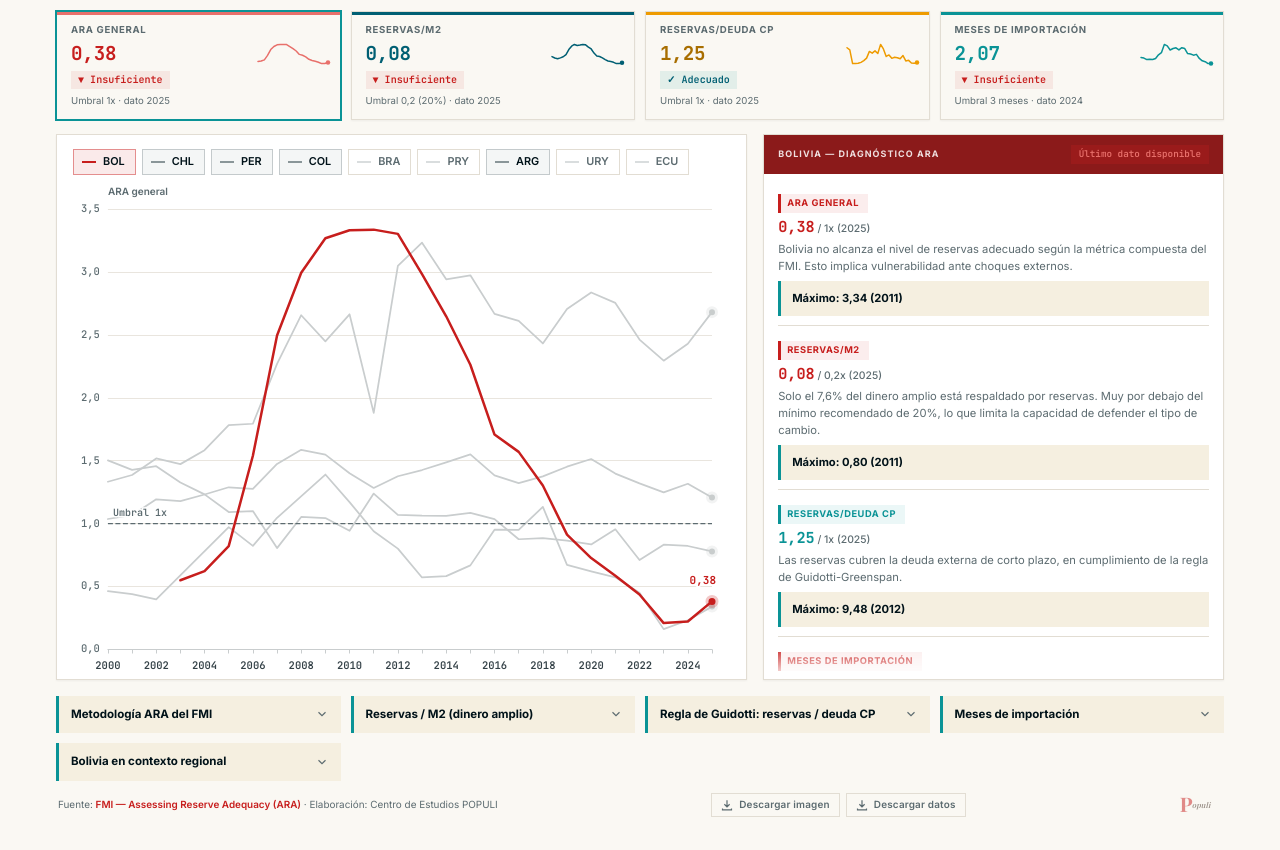
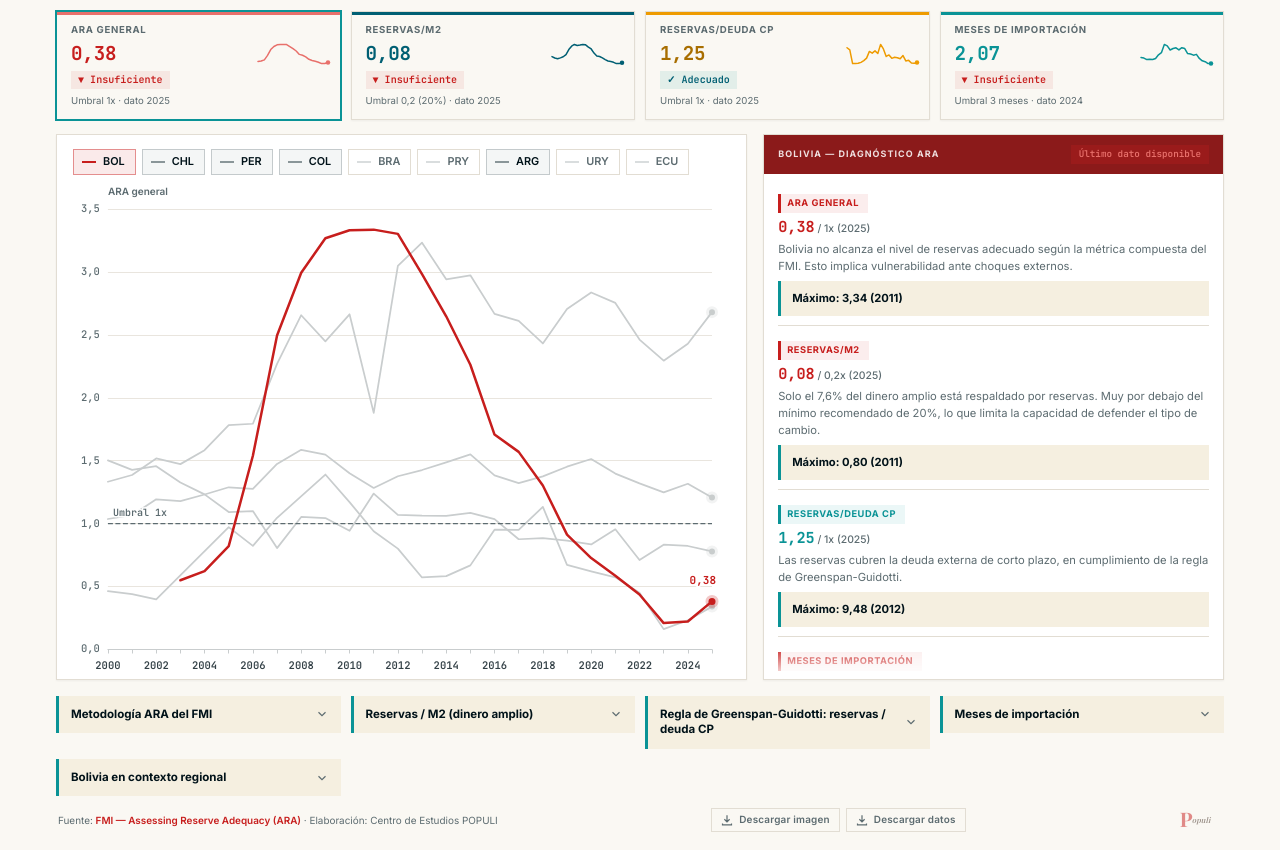
Before and after one commit to Centro-de-Estudios-POPULI/populi-monetario, a plain HTML site: page embed/ara_fmi.html in a window 1280 px wide. Shown: the part 73-923 px from the top of the page. Drawn offline with nearby package versions, Linux system fonts and the light colour scheme; a web font is replaced by a local one.

Commit message:
Textos corregidos en castellano e inglés (dudas del original del 10-nov-2026)
Las observaciones que aparecieron al traducir los gráficos, corregidas en los dos idiomas: frases que no
concordaban, cifras escritas a mano que ahora salen del dato, definiciones que no coincidían con el dato y
nombres distintos para una misma cosa. Detalle punto por punto en Escritorio/Dudas_graficos_monitores.md.

Verificado en el navegador: en castellano no hay solapes, textos fuera del lienzo, desbordes ni errores nuevos
y sólo cambian los textos corregidos; con ?lang=en no queda texto en castellano.

Co-Authored-By: Claude Opus 5.5 <noreply@anthropic.com>
Claude-Session: https://claude.ai/code/session_01EDXfPkaubC2v73waTj4X3g

```diff
--- a/embed/ara_fmi.html
+++ b/embed/ara_fmi.html
@@ -88,7 +88,7 @@
       grafico = PM.montar(el, opciones);
       panel();
       PM.alCambiarTema(function () { cifras(); pintarPastillas(); panel(); });
-      PM.preguntas(document.getElementById('preguntas'), PREGUNTAS);
+      PM.preguntas(document.getElementById('preguntas'), preguntas());
       document.getElementById('fuente').innerHTML = T(
         'Fuente: <a href="https://www.imf.org/external/datamapper/datasets/ARA" target="_blank" rel="noopener">FMI — Assessing Reserve Adequacy (ARA)</a> · Elaboración: Centro de Estudios POPULI',
         'Source: <a href="https://www.imf.org/external/datamapper/datasets/ARA" target="_blank" rel="noopener">IMF — Assessing Reserve Adequacy (ARA)</a> · Analysis: Centro de Estudios POPULI');
@@ -228,10 +228,10 @@
             'Only ' + PM.pct(val * 100, 1) + ' of broad money is backed by reserves. Well below the recommended minimum of 20%, which limits the capacity to defend the exchange rate.')
           : T('Respaldo adecuado del dinero amplio con reservas internacionales.', 'Adequate backing of broad money with international reserves.');
         else if (k === 'Reserves_STD') desc = val < thr
-          ? T('Las reservas no cubren la totalidad de la deuda externa de corto plazo, lo que viola la regla de Guidotti.',
-            'Reserves do not cover the whole of the short-term external debt, which violates the Guidotti rule.')
-          : T('Las reservas cubren la deuda externa de corto plazo, en cumplimiento de la regla de Guidotti-Greenspan.',
-            'Reserves cover the short-term external debt, in compliance with the Guidotti-Greenspan rule.');
+          ? T('Las reservas no cubren la totalidad de la deuda externa de corto plazo, lo que viola la regla de Greenspan-Guidotti.',
+            'Reserves do not cover the whole of the short-term external debt, which violates the Greenspan-Guidotti rule.')
+          : T('Las reservas cubren la deuda externa de corto plazo, en cumplimiento de la regla de Greenspan-Guidotti.',
+            'Reserves cover the short-term external debt, in compliance with the Greenspan-Guidotti rule.');
         else desc = val < thr
           ? T('Con ' + PM.num(val, 1) + ' meses de cobertura, Bolivia está por debajo del nivel prudente de 3 meses. El margen para financiar importaciones con reservas es muy limitado.',
             'With ' + PM.num(val, 1) + ' months of coverage, Bolivia is below the prudent level of 3 months. The room to finance imports with reserves is very limited.')
@@ -261,23 +261,62 @@
       document.getElementById('panel').innerHTML = html;
     }
 
-    var PREGUNTAS = [
+    // Las preguntas se arman con el dato ya cargado: lo que dicen de Bolivia y de la región (qué umbrales se
+    // incumplen, desde cuándo y con qué cifra) sale del JSON, como en el panel. Escrito a mano quedaba viejo.
+    function preguntas() {
+      var deBolivia = function (k, anio) { var v = null; (DATA.series[k].Bolivia || []).forEach(function (p) { if (p.year === anio) v = p.value; }); return v; };
+      // cuántos de los cuatro umbrales incumple un país con el último dato de cada indicador (Bolivia: el del panel)
+      var incumple = function (c) {
+        var n = 0;
+        IND.forEach(function (k) {
+          var u = c === 'Bolivia' ? ultimo(k) : null;
+          if (!u) (DATA.series[k][c] || []).forEach(function (p) { if (!u || p.year > u.year) u = p; });
+          if (u && u.value != null && u.value < DATA.indicators[k].threshold) n++;
+        });
+        return n;
+      };
+      // Regla de Greenspan-Guidotti: Bolivia frente al umbral con su último dato y los dos años anteriores
+      var g = ultimo('Reserves_STD'), tG = DATA.indicators.Reserves_STD.threshold, fG = '';
+      if (g) {
+        var g1 = deBolivia('Reserves_STD', g.year - 1), g2 = deBolivia('Reserves_STD', g.year - 2);
+        if (g.value < tG) fG = T(' Bolivia está por debajo de este umbral (' + g.year + ').', ' Bolivia is below this threshold (' + g.year + ').');
+        else if (g1 == null || g1 >= tG) fG = T(' Bolivia cumple este umbral (' + g.year + ').', ' Bolivia meets this threshold (' + g.year + ').');
+        else if (g2 != null && g2 >= tG) fG = T(' Bolivia recuperó este umbral en ' + g.year + ' tras caer por debajo en ' + (g.year - 1) + '.',
+          ' Bolivia regained this threshold in ' + g.year + ' after falling below it in ' + (g.year - 1) + '.');
+        else fG = T(' Bolivia recuperó este umbral en ' + g.year + '.', ' Bolivia regained this threshold in ' + g.year + '.');
+      }
+      // Meses de importación: el máximo de 2012-2015 (los años de más reservas) contra el último dato
+      var mi = ultimo('Reserves_M'), tM = DATA.indicators.Reserves_M.threshold, tope = null, fM = '';
+      (DATA.series.Reserves_M.Bolivia || []).forEach(function (p) { if (p.year >= 2012 && p.year <= 2015 && (tope == null || p.value > tope)) tope = p.value; });
+      if (mi && tope != null) fM = T(' Bolivia pasó de hasta ' + PM.num(tope, 1) + ' meses de cobertura en 2012-2015 a ' + (mi.value < tM ? 'apenas ' : '') + PM.num(mi.value, 1) + ' meses en ' + mi.year + ', reflejo del agotamiento de las reservas líquidas frente a una economía que sigue importando a ritmo elevado.',
+        ' Bolivia went from as much as ' + PM.num(tope, 1) + ' months of coverage in 2012-2015 to ' + (mi.value < tM ? 'barely ' : '') + PM.num(mi.value, 1) + ' months in ' + mi.year + ', a reflection of the depletion of liquid reserves in the face of an economy that keeps importing at a high pace.');
+      // Región: los países que incumplen 3 o más de los 4 umbrales con su último dato
+      var peores = DATA.metadata.paises.filter(function (c) { return incumple(c) >= 3; }).map(function (c) { return NOMBRE[c] || c; });
+      var lista = function (y) { return peores.slice(0, -1).join(', ') + y + peores[peores.length - 1]; };
+      var anioR = DATA.metadata.ultimo_dato, fR = '';
+      if (peores.length === 1) fR = T(peores[0] + ' es el país de Sudamérica con los indicadores ARA más deteriorados (' + anioR + '). ',
+        peores[0] + ' is the country in South America with the most deteriorated ARA indicators (' + anioR + '). ');
+      else if (peores.length > 1) fR = T(lista(' y ') + ' son los países de Sudamérica con los indicadores ARA más deteriorados (' + anioR + '). ',
+        lista(' and ') + ' are the countries in South America with the most deteriorated ARA indicators (' + anioR + '). ');
+      var malosB = incumple('Bolivia');
+      return [
       [T('Metodología ARA del FMI', 'The ARA methodology of the IMF'), T(
         'La métrica <strong>Assessing Reserve Adequacy</strong> (ARA) del FMI es un indicador compuesto que pondera cuatro fuentes de riesgo: exportaciones, dinero amplio (M2), deuda externa de corto plazo y otros pasivos. Un valor <strong>≥ 1</strong> indica reservas adecuadas para enfrentar choques externos sin necesidad de ajustes abruptos en la política cambiaria o comercial.',
         'The <strong>Assessing Reserve Adequacy</strong> (ARA) metric of the IMF is a composite indicator that weights four sources of risk: exports, broad money (M2), short-term external debt and other liabilities. A value <strong>≥ 1</strong> indicates reserves adequate to face external shocks without the need for abrupt adjustments in exchange-rate or trade policy.')],
       [T('Reservas / M2 (dinero amplio)', 'Reserves / M2 (broad money)'), T(
         'Mide qué proporción de los depósitos y billetes en circulación está respaldada por reservas internacionales. El estándar mínimo del FMI es <strong>20% (0,2)</strong>. Cuando este ratio cae, el banco central pierde capacidad para defender la paridad cambiaria ante corridas bancarias o fuga de capitales, porque M2 mide el dinero que podría convertirse rápidamente en demanda de dólares.',
         'It measures what share of the deposits and banknotes in circulation is backed by international reserves. The minimum standard of the IMF is <strong>20% (0.2)</strong>. When this ratio falls, the central bank loses capacity to defend the exchange-rate parity in the face of bank runs or capital flight, because M2 measures the money that could quickly turn into demand for dollars.')],
-      [T('Regla de Guidotti: reservas / deuda CP', 'The Guidotti rule: reserves / ST debt'), T(
-        'La <strong>regla de Guidotti-Greenspan</strong> establece que las reservas deben cubrir al menos el 100% de la deuda externa de corto plazo (vencimientos ≤ 1 año). Un ratio <strong>≥ 1</strong> significa que el país puede pagar todos sus compromisos externos inmediatos sin recurrir a nuevos préstamos. Bolivia recuperó este umbral en 2025 tras caer por debajo en 2024.',
-        'The <strong>Guidotti-Greenspan rule</strong> states that reserves must cover at least 100% of short-term external debt (maturities ≤ 1 year). A ratio <strong>≥ 1</strong> means that the country can pay all its immediate external commitments without resorting to new loans. Bolivia regained this threshold in 2025 after falling below it in 2024.')],
+      [T('Regla de Greenspan-Guidotti: reservas / deuda CP', 'The Greenspan-Guidotti rule: reserves / ST debt'), T(
+        'La <strong>regla de Greenspan-Guidotti</strong> establece que las reservas deben cubrir al menos el 100% de la deuda externa de corto plazo (vencimientos ≤ 1 año). Un ratio <strong>≥ 1</strong> significa que el país puede pagar todos sus compromisos externos inmediatos sin recurrir a nuevos préstamos.',
+        'The <strong>Greenspan-Guidotti rule</strong> states that reserves must cover at least 100% of short-term external debt (maturities ≤ 1 year). A ratio <strong>≥ 1</strong> means that the country can pay all its immediate external commitments without resorting to new loans.') + fG],
       [T('Meses de importación', 'Months of imports'), T(
-        'Métrica clásica de cobertura: cuántos meses de importaciones puede financiar el país solo con reservas. El nivel <strong>prudente es ≥ 3 meses</strong>. Bolivia pasó de más de 15 meses de cobertura en 2012-2015 a apenas 2 meses en 2024, reflejo del agotamiento de las reservas líquidas frente a una economía que sigue importando a ritmo elevado.',
-        'A classic coverage metric: how many months of imports the country can finance with reserves alone. The <strong>prudent level is ≥ 3 months</strong>. Bolivia went from more than 15 months of coverage in 2012-2015 to barely 2 months in 2024, a reflection of the depletion of liquid reserves in the face of an economy that keeps importing at a high pace.')],
-      [T('Bolivia en contexto regional', 'Bolivia in regional context'), T(
-        'Bolivia y Argentina son los dos países de Sudamérica con los indicadores ARA más deteriorados. Mientras Perú, Colombia y Paraguay mantienen ratios por encima de los umbrales recomendados, Bolivia enfrenta una situación crítica en 3 de los 4 indicadores. La pérdida de reservas refleja años de déficits gemelos (fiscal y externo) financiados con activos del banco central.',
-        'Bolivia and Argentina are the two countries in South America with the most deteriorated ARA indicators. While Peru, Colombia and Paraguay keep ratios above the recommended thresholds, Bolivia faces a critical situation in 3 of the 4 indicators. The loss of reserves reflects years of twin deficits (fiscal and external) financed with central bank assets.')]
-    ];
+        'Métrica clásica de cobertura: cuántos meses de importaciones puede financiar el país solo con reservas. El nivel <strong>prudente es ≥ 3 meses</strong>.',
+        'A classic coverage metric: how many months of imports the country can finance with reserves alone. The <strong>prudent level is ≥ 3 months</strong>.') + fM],
+      [T('Bolivia en contexto regional', 'Bolivia in regional context'), fR + T(
+        'Mientras Perú, Colombia y Paraguay mantienen ratios por encima de los umbrales recomendados, Bolivia enfrenta una situación crítica en ' + malosB + ' de los ' + IND.length + ' indicadores. La pérdida de reservas refleja años de déficits gemelos (fiscal y externo) financiados con activos del banco central.',
+        'While Peru, Colombia and Paraguay keep ratios above the recommended thresholds, Bolivia faces a critical situation in ' + malosB + ' of the ' + IND.length + ' indicators. The loss of reserves reflects years of twin deficits (fiscal and external) financed with central bank assets.')]
+      ];
+    }
   })();
   </script>
 </body>
```
Also changed, not shown: embed/activo_bcb.html (+6 -6 lines), embed/agregados_monetarios.html (+4 -4 lines), embed/emision_monetaria.html (+3 -3 lines), embed/monetizacion_deuda.html (+5 -2 lines), embed/pasivo_bcb.html (+2 -2 lines), embed/reservas_rin.html (+2 -2 lines).
